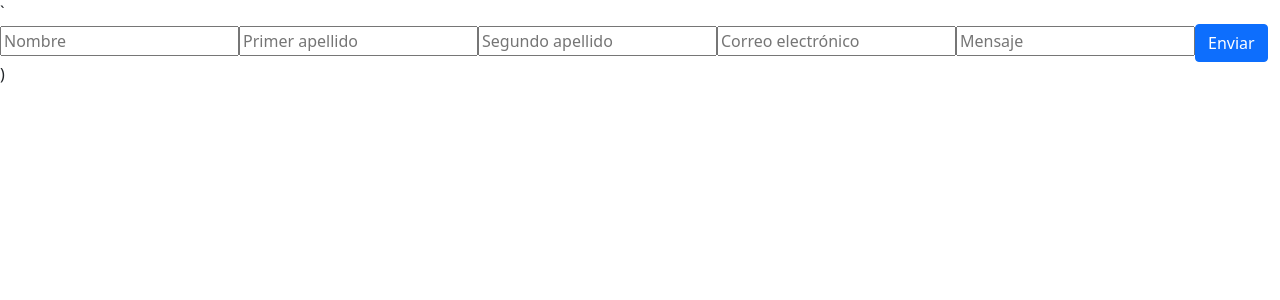
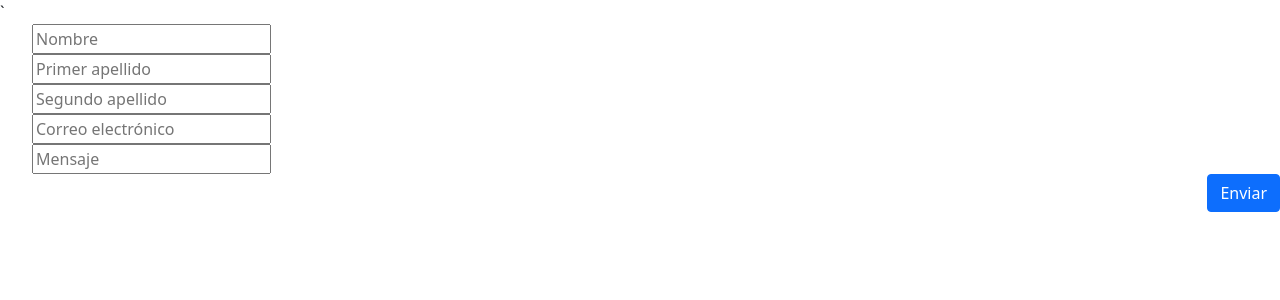
Before and after one commit to bernardolr/IEPAM_NEXTJS_FORM, a Next.js app: page /form in a window 1280 px wide. Shown: the top 300 px of the page. Built offline with nearby package versions, Linux system fonts and the light colour scheme.

Commit message:
Better Bootstrap styling

```diff
--- a/pages/_app.js
+++ b/pages/_app.js
@@ -20,7 +20,7 @@ function MyApp({ Component, pageProps }) {
     integrity="sha384-ygbV9kiqUc6oa4msXn9868pTtWMgiQaeYH7/t7LECLbyPA2x65Kgf80OJFdroafW"
     crossorigin="anonymous"/>`
 
-  <Component {...pageProps} />)
+  <Component {...pageProps} />
   </>
   );
 }
--- a/pages/form.js
+++ b/pages/form.js
@@ -41,33 +41,61 @@ export default function form() {
     return (
         <form onSubmit={handleSubmit(onSubmit)}>
             {console.log(errors)}
-
+            <ul>
+                <li class=''>
                 <input type='text' placeholder='Nombre' id='first' {...register("firstName")} name="firstName" />
 
-            {errors.firstName && 'Nombre es requerido'}
+                {errors.firstName && '  Nombre es requerido'}
 
+                </li>
+                <li>
                     <input type='text' placeholder='Primer apellido' id='last' {...register("lastName")} name="lastName"/>
 
 
-            {errors.lastName && 'Primer apellido es requerido'}
+                    {errors.lastName && '   Primer apellido es requerido'}
 
+                </li>
+
+                <li>
                     <input type='text' placeholder='Segundo apellido' id='second last' {...register("secondLastName")} name="secondLastName"/>
 
 
-            {errors.secondLastName && 'Segundo apellido es requerido'}
+                    {errors.secondLastName && ' Segundo apellido es requerido'}
 
+                </li>
+
+                <li>
                     <input type='email' placeholder='Correo electrónico' id='email' {...register("Email")} name="Email"/>
 
 
-            {errors.Email && 'Correo es requerido'}
+                    {errors.Email && '  Correo es requerido'}
 
+                </li>
+
+                <li>
                     <input type='textarea' placeholder='Mensaje' id='message' {...register("Message")} name="Message"/>
 
 
-            {errors.Message && 'Mensaje es requerido'}
+                    {errors.Message && '    Mensaje es requerido'}
+
+                </li>
 
 
+
+
+
+
+
+                <div class="text-end">
+
                     <button type='submit' className='btn btn-primary'>Enviar</button>
+
+                </div>
+
+
+            </ul>
+
+
 
         </form>
     )
--- a/styles/globals.css
+++ b/styles/globals.css
@@ -14,3 +14,7 @@ a {
 * {
   box-sizing: border-box;
 }
+
+ul{
+  list-style-type: none;
+}
```
Also changed, not shown: pages/index.js (+4 -3 lines). Lines whose indentation alone changed are shown as unchanged.
